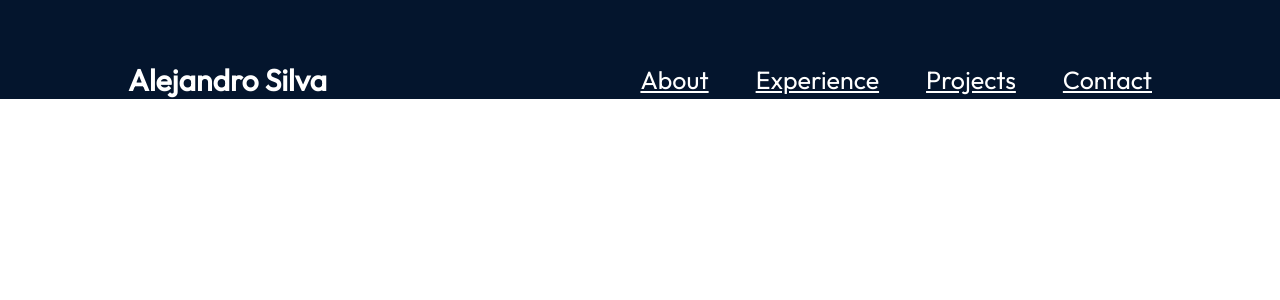
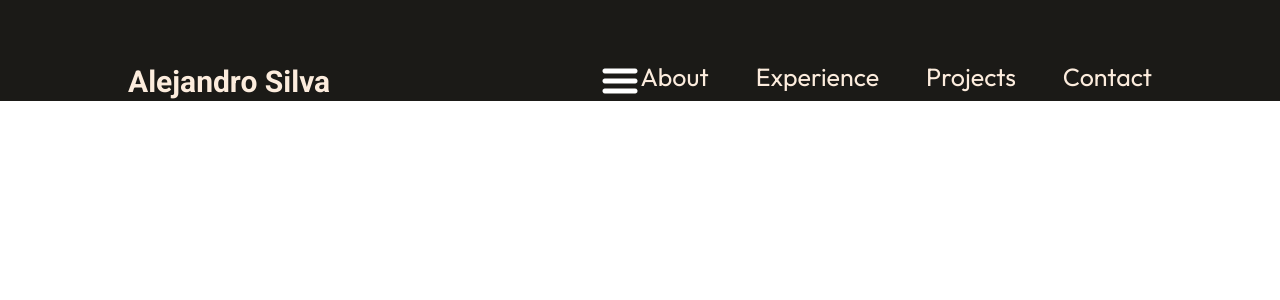
Before and after one commit to jandrosilva/Final-Project-CPSC349, a React (Vite) app in the folder final-project/: page / in a window 1280 px wide. Shown: the top 300 px of the page. Built offline with nearby package versions, Linux system fonts and the light colour scheme.

Commit message:
23:42 in video, need to properly render in images.

```diff
--- a/final-project/index.html
+++ b/final-project/index.html
@@ -3,16 +3,6 @@
   <head>
     <meta charset="UTF-8" />
     <link rel="icon" type="image/png" href="heroImage.ico" />
-    <link rel="preconnect" href="https://fonts.googleapis.com">
-    <link rel="preconnect" href="https://fonts.gstatic.com" crossorigin>
-    <link href="https://fonts.googleapis.com/css2?family=Bebas+Neue&family=Roboto:ital,wght@0,100..900;1,100..900&display=swap" rel="stylesheet">
-    <style>
-    .bebas-neue-regular {
-      font-family: "Bebas Neue", sans-serif;
-      font-weight: 400;
-      font-style: normal;
-    }
-    </style>
     <meta name="viewport" content="width=device-width, initial-scale=1.0" />
     <title>My Portfolio</title>
   </head>
--- a/final-project/src/components/Navbar/Navbar.jsx
+++ b/final-project/src/components/Navbar/Navbar.jsx
@@ -1,5 +1,6 @@
-import React from "react";
+import React, {useState} from "react";
 import styles from "./Navbar.module.css";
+import {getImageUrl} from "../../utils";
 
 export const Navbar = () => {
   return (
@@ -8,6 +9,11 @@
         Alejandro Silva
         </a>
         <div className={styles.menu}>
+            <img
+            className={styles.menuBtn}
+            src={getImageUrl("nav/menuIcon.png")}
+            alt= "menu-button"
+            />
             <ul className={styles.menuItems}>
                 <li>
                     <a href="#about">About</a>
--- a/final-project/src/components/Navbar/Navbar.module.css
+++ b/final-project/src/components/Navbar/Navbar.module.css
@@ -1,4 +1,5 @@
 @import "../../vars.css";
+@import url('https://fonts.googleapis.com/css2?family=Bebas+Neue&family=Roboto:ital,wght@0,100..900;1,100..900&display=swap');
 
 /*Customizing the Navigation Bar*/
 .navbar {
@@ -9,12 +10,15 @@
     padding-top: 61px;
     z-index: 2;
     margin: 0 10%;
+    font-family: "Bebas Neue", sans-serif;
 }
 
 /*Customizing the Title*/
 .title {
+    font-family: "Roboto";
+    display: flex;
     font-size: 30px;
-    font-weight: 600;
+    font-weight: 700;
     text-decoration: none;
     color: var(--color-text);
 }
@@ -33,4 +37,5 @@
 .menuItems a {
     font-size: 25px;
     color: var(--color-text);
+    text-decoration: none;
 }
--- a/final-project/src/utils.js
+++ b/final-project/src/utils.js
@@ -1,3 +1,3 @@
 export const getImageUrl = (path) => {
-    return new URL(`assets/${path}`, import.meta.url).href;
+    return new URL(`/assets/${path}`, import.meta.url).href;
 };
--- a/final-project/src/vars.css
+++ b/final-project/src/vars.css
@@ -1,10 +1,10 @@
 :root {
     /*Colours*/
-    --color-text: #fff;
-    --color-primary: #576cbc;
-    --color-secondary: #19376d;
-    --color-dark: #0b2447;
-    --color-bg: #04152d;
+    --color-text: #FCECDD;
+    --color-primary: #F0E3CA;
+    --color-secondary: #A35709;
+    --color-dark: #7d4b0116;
+    --color-bg: #1B1A17;
 
     /*Fonts*/
     --font-robot: "Bebas Neue", sans-serif;
```
Also changed, not shown: final-project/src/App.module.css (line endings or trailing spaces).
